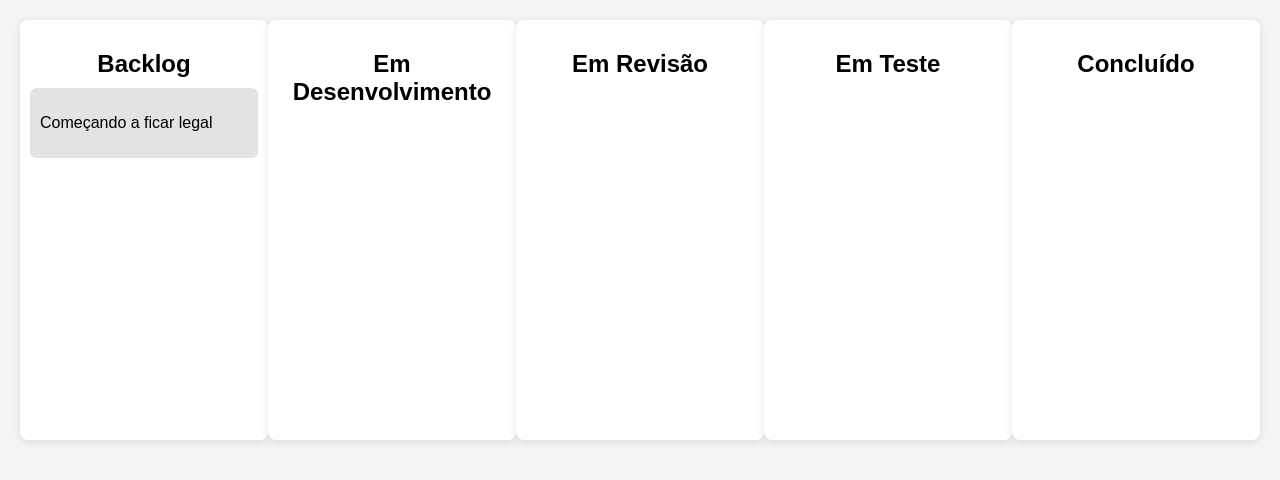
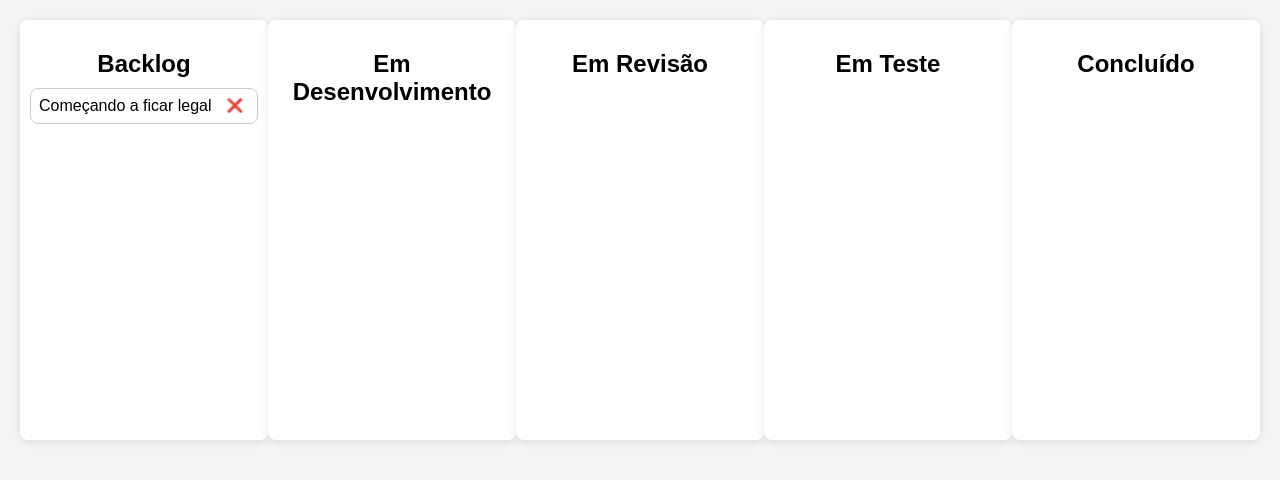
Before and after one commit to ufjf-dcc207/ufjf-dcc207-2025-3-a-sem01-don-t-react, a React (Vite) app in the folder quadro-kanban/: page / in a window 1280 px wide. Shown: the top 480 px of the page. Built offline with nearby package versions, Linux system fonts and the light colour scheme.

Commit message:
Implementa remover card

```diff
--- a/quadro-kanban/src/App.tsx
+++ b/quadro-kanban/src/App.tsx
@@ -2,11 +2,9 @@ import { useState } from "react";
 import Column from "./components/Column";
 import type { Card, Columns } from "./types";
 
-
 const App = () => {
-
   const [columns, setColumns] = useState<Columns>({
-    "Backlog": [{id: "1", title: "Começando a ficar legal"}],
+    "Backlog": [{ id: "1", title: "Começando a ficar legal" }],
     "Em Desenvolvimento": [],
     "Em Revisão": [],
     "Em Teste": [],
@@ -14,7 +12,6 @@ const App = () => {
   });
 
   const handleDropCard = (cardId: string, newColumn: string) => {
-
     let draggedCard: Card | null = null;
 
     const updated: Columns = Object.fromEntries(
@@ -31,22 +28,30 @@ const App = () => {
       updated[newColumn] = [...(updated[newColumn] || []), draggedCard];
       setColumns(updated);
     }
+  };
 
+  // 🆕 nova função para remover card
+  const handleRemoveCard = (columnName: string, cardId: string) => {
+    const updated: Columns = {
+      ...columns,
+      [columnName]: columns[columnName].filter((c) => c.id !== cardId)
+    };
+    setColumns(updated);
   };
 
   return (
     <div className="board">
       {Object.entries(columns).map(([colName, cards]) => (
         <Column
-        key = {colName}
-        title = {colName}
-        cards = {cards}
-        onDropCard = {handleDropCard}
+          key={colName}
+          title={colName}
+          cards={cards}
+          onDropCard={handleDropCard}
+          onRemoveCard={handleRemoveCard} // 🔗 passamos para as colunas
         />
       ))}
     </div>
   );
-
 };
 
 export default App;
--- a/quadro-kanban/src/components/CardItem.tsx
+++ b/quadro-kanban/src/components/CardItem.tsx
@@ -11,16 +11,43 @@ import type { Card } from '../types';
 */
 
 interface CardItemProps {
-    card: Card;
-    onDragStart: (e: React.DragEvent<HTMLDivElement>, cardId: string ) => void;
+  card: Card;
+  onDragStart: (e: React.DragEvent<HTMLDivElement>, cardId: string) => void;
+  onRemove: () => void; // 🆕
 }
 
-const CardItem = ({ card, onDragStart }: CardItemProps) => {
-    return (
-        <div className='card' draggable onDragStart={(e) => onDragStart(e, card.id)}>
-            <p>{card.title}</p>
-        </div>
-    );
+const CardItem = ({ card, onDragStart, onRemove }: CardItemProps) => {
+  return (
+    <div
+      className="card"
+      draggable
+      onDragStart={(e) => onDragStart(e, card.id)}
+      style={{
+        display: "flex",
+        justifyContent: "space-between",
+        alignItems: "center",
+        padding: "8px",
+        border: "1px solid #ccc",
+        borderRadius: "8px",
+        marginBottom: "8px",
+        backgroundColor: "#fff",
+      }}
+    >
+      <p style={{ margin: 0 }}>{card.title}</p>
+      <button
+        onClick={onRemove}
+        style={{
+          background: "none",
+          border: "none",
+          color: "red",
+          fontWeight: "bold",
+          cursor: "pointer",
+        }}
+      >
+        ❌
+      </button>
+    </div>
+  );
 };
 
 export default CardItem;
--- a/quadro-kanban/src/components/Column.tsx
+++ b/quadro-kanban/src/components/Column.tsx
@@ -1,31 +1,32 @@
-// Esse arquivo irá conter as colunas
-
-import type { Card } from '../types';
-import CardItem from './CardItem';
-
+import type { Card } from "../types";
+import CardItem from "./CardItem";
 
 interface ColumnProps {
   title: string;
   cards: Card[];
   onDropCard: (cardId: string, newColumn: string) => void;
+  onRemoveCard: (columnName: string, cardId: string) => void; // 🆕
 }
 
-const Column = ({title, cards, onDropCard}: ColumnProps) => {
+const Column = ({ title, cards, onDropCard, onRemoveCard }: ColumnProps) => {
   const handleDrop = (e: React.DragEvent<HTMLDivElement>) => {
     const cardId = e.dataTransfer.getData("cardId");
     onDropCard(cardId, title);
   };
+
   const handleDragOver = (e: React.DragEvent<HTMLDivElement>) => {
     e.preventDefault();
   };
+
   return (
-        <div className = "column" onDrop={handleDrop} onDragOver={handleDragOver}>
+    <div className="column" onDrop={handleDrop} onDragOver={handleDragOver}>
       <h2>{title}</h2>
       {cards.map((card) => (
         <CardItem
           key={card.id}
           card={card}
           onDragStart={(e, id) => e.dataTransfer.setData("cardId", id)}
+          onRemove={() => onRemoveCard(title, card.id)} // 🔗 botão de remover
         />
       ))}
     </div>
```
Lines whose indentation alone changed are shown as unchanged.
